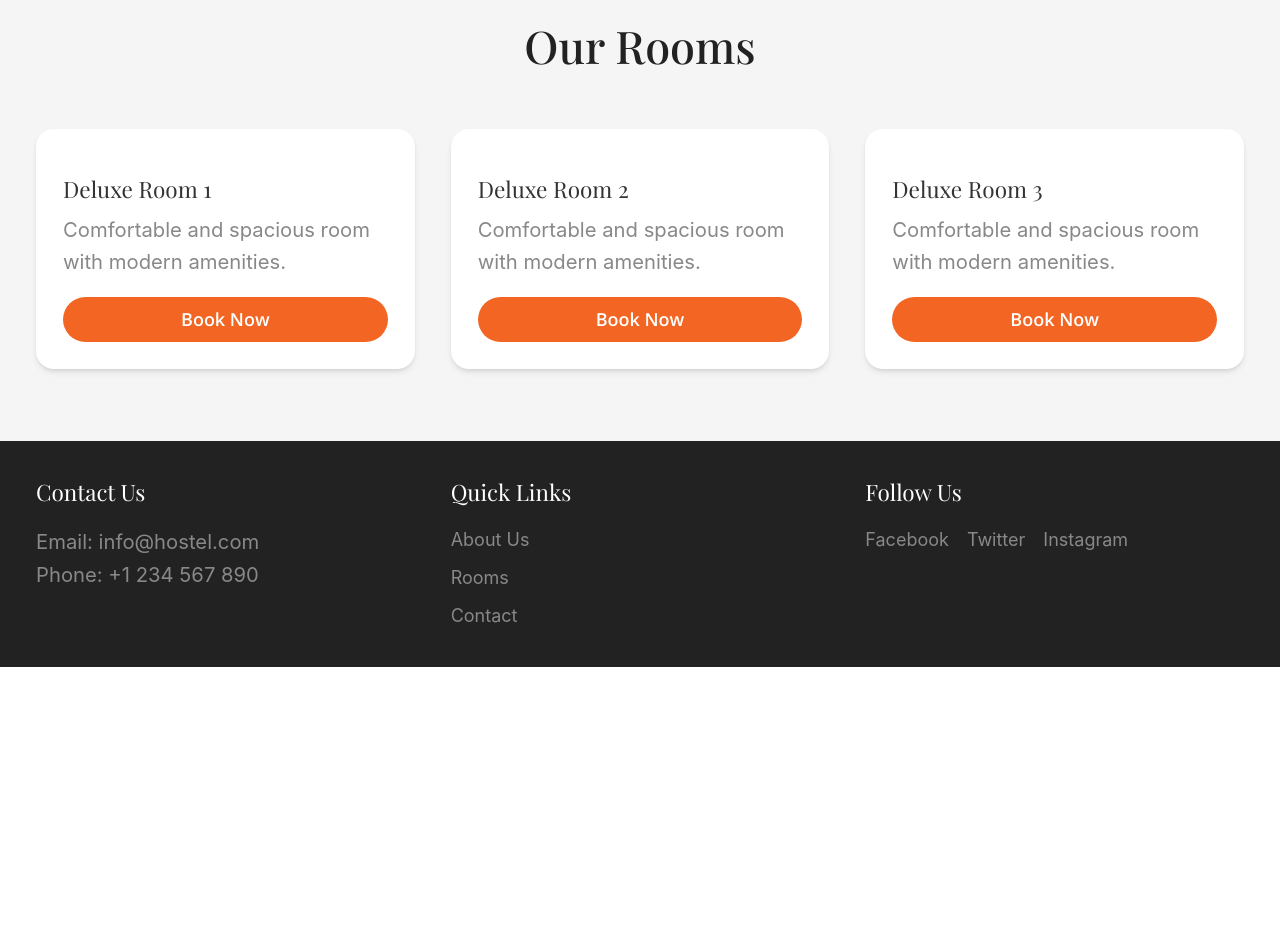
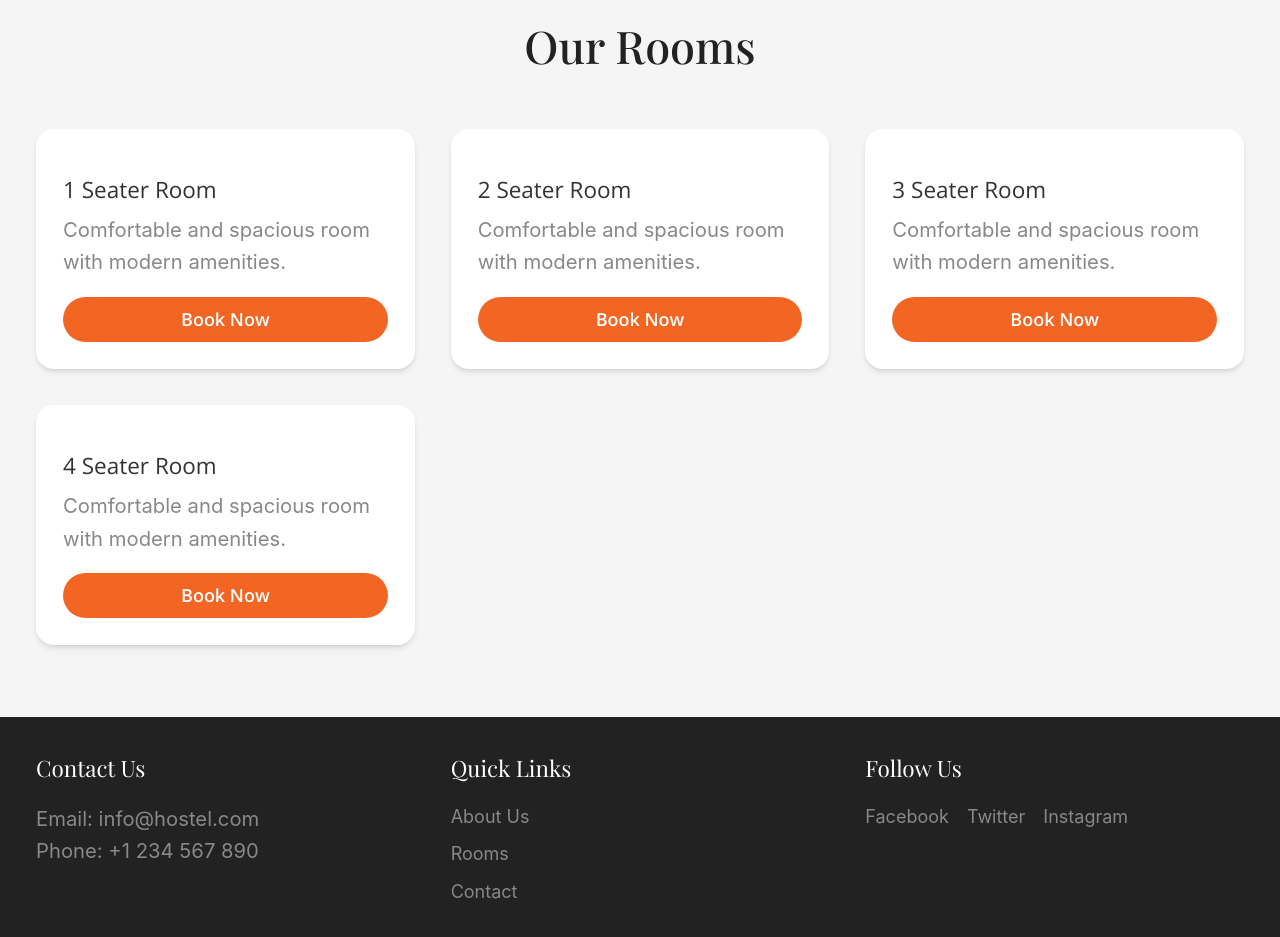
Before and after one commit to w-shasank/web-hostel, a React (Create React App) app in the folder frontend/: page / in a window 1280 px wide. Shown: the part 760-1697 px from the top of the page. Before the commit the page ends 1427 px from the top, so only its background shows below. Built offline with nearby package versions, Linux system fonts and the light colour scheme.

Commit message:
Rooms functionalities added

```diff
--- a/frontend/src/App.tsx
+++ b/frontend/src/App.tsx
@@ -11,10 +11,10 @@ function App() {
           <h2 className="text-center mb-12">Our Rooms</h2>
           <div className="grid grid-cols-1 md:grid-cols-3 gap-8">
             {/* Sample Room Cards */}
-            {[1, 2, 3].map((room) => (
+            {[1, 2, 3,4].map((room) => (
               <div key={room} className="card">
                 <div className="aspect-w-16 aspect-h-9 bg-ui-gray rounded-lg mb-4"></div>
-                <h3 className="font-serif text-xl mb-2">Deluxe Room {room}</h3>
+                <h3 className="font-sans text-xl mb-2">{room} Seater Room</h3>
                 <p className="text-muted mb-4">Comfortable and spacious room with modern amenities.</p>
                 <button className="btn w-full">Book Now</button>
               </div>
```
